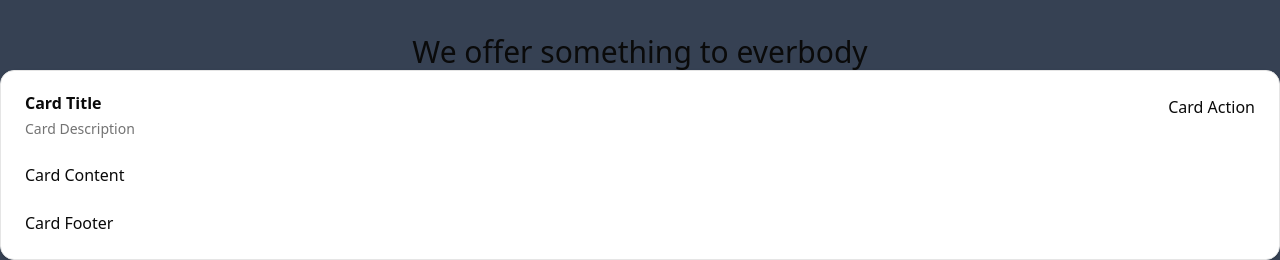
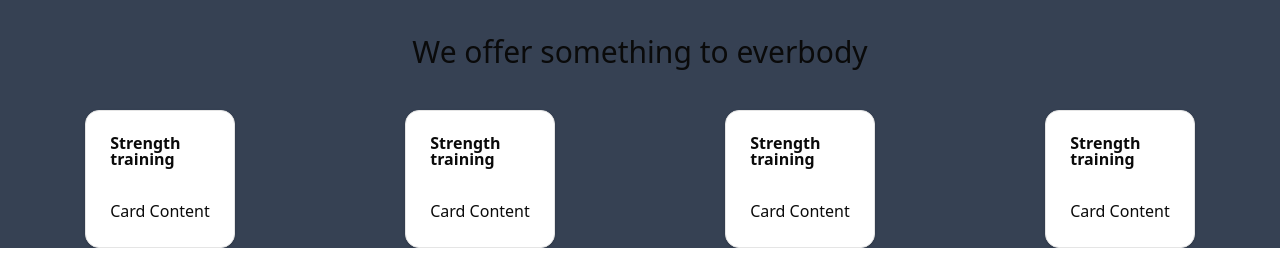
Before and after one commit to Tanujeet/GYM, a Next.js app: page / in a window 1280 px wide. Shown: the part 766-1026 px from the top of the page. Built offline with nearby package versions, Linux system fonts and the light colour scheme.

Commit message:
Added:some minor changes

```diff
--- a/components/secondpage.tsx
+++ b/components/secondpage.tsx
@@ -8,26 +8,31 @@ import {
   CardTitle,
 } from "@/components/ui/card";
 
+
+const desc = [
+  { title: "Strength training" },
+  { title: "Strength training" },
+  { title: "Strength training" },
+  { title: "Strength training" },
+];
+
 const Secondpage = () => {
   return (
     <section>
       <div className="mt-20">
         <h1 className="text-3xl text-center">We offer something to everbody</h1>
       </div>
-      <div>
-        <Card>
+      <div className="flex  mt-10 justify-around">
+        {desc.map((item, idx) => (
+          <Card key={idx}>
             <CardHeader>
-            <CardTitle>Card Title</CardTitle>
-            <CardDescription>Card Description</CardDescription>
-            <CardAction>Card Action</CardAction>
+              <CardTitle>{item.title}</CardTitle>
             </CardHeader>
             <CardContent>
               <p>Card Content</p>
             </CardContent>
-          <CardFooter>
-            <p>Card Footer</p>
-          </CardFooter>
           </Card>
+        ))}
       </div>
     </section>
   );
```
Lines whose indentation alone changed are shown as unchanged.
